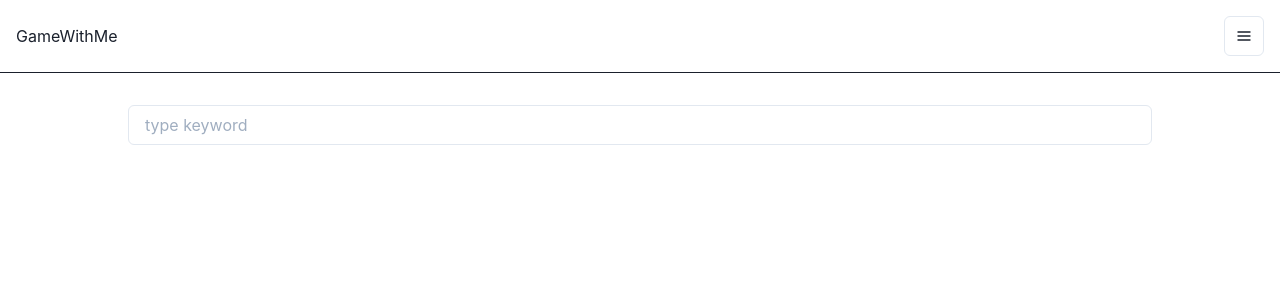
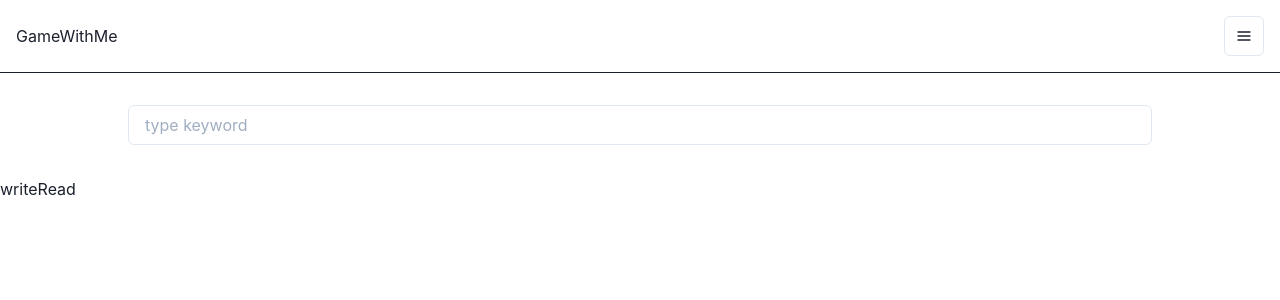
Before and after one commit to Ryunosuke-yo/Game-with-me, a Next.js app: page / in a window 1280 px wide. Shown: the top 300 px of the page. Built offline with nearby package versions, Linux system fonts and the light colour scheme.

Commit message:
read and write firbase test

```diff
--- /dev/null
+++ b/componets/firestore/read.js
@@ -0,0 +1,18 @@
+import { async } from "@firebase/util"
+import {doc, getDocs, getFirestore, collection} from "firebase/firestore"
+import {fireStore} from "../../firebase/initFirebase"
+
+const ReadData = ()=>{
+    const fetching = async ()=>{
+        const query = await getDocs(collection(getFirestore(), "myCollection"))
+        query.forEach(doc=>{
+            console.log(doc.data())
+        })
+
+    }
+    return (
+        <button onClick={fetching}>Read</button>
+    )
+}
+
+export default ReadData
--- /dev/null
+++ b/componets/firestore/write.js
@@ -0,0 +1,22 @@
+import { getFirestore, collection, setDoc, addDoc } from "firebase/firestore"
+
+
+const writeData = ()=>{
+
+    const www = async ()=>{
+        const sendDoc = await addDoc(collection(getFirestore(), "myCollection"),
+        {
+            name : "やっとつながった",
+            desc : "頼むつながってくれ"
+        }
+        )
+
+    }
+
+    return (
+        <button onClick={www}>write</button>
+    )
+
+}
+
+export default writeData
--- /dev/null
+++ b/firebase/initFirebase.js
@@ -0,0 +1,24 @@
+import {initializeApp} from "firebase/app"
+import {getFirestore} from "firebase/firestore"
+
+const clientCredentials = {
+    apiKey: process.env.NEXT_PUBLIC_FIREBASE_API_KEY,
+    authDomain: process.env.NEXT_PUBLIC_FIREBASE_AUTH_DOMAIN,
+    databaseURL: process.env.NEXT_PUBLIC_FIREBASE_DATABASE_URL,
+    projectId: process.env.NEXT_PUBLIC_FIREBASE_PROJECT_ID,
+    storageBucket: process.env.NEXT_PUBLIC_FIREBASE_STORAGE_BUCKET,
+    messagingSenderId: process.env.NEXT_PUBLIC_FIREBASE_MESSAGING_SENDER ,
+    appId: process.env.NEXT_PUBLIC_FIREBASE_APP_ID,
+}
+
+const initFirebase = ()=>{
+    if (typeof window !== undefined){
+        initializeApp(clientCredentials)
+        console.log("suc firebase")
+    }
+}
+
+
+
+
+export {initFirebase}
--- a/package.json
+++ b/package.json
@@ -12,10 +12,13 @@
     "@chakra-ui/react": "^1.7.4",
     "@emotion/react": "^11.7.1",
     "@emotion/styled": "^11.6.0",
+    "firebase": "^9.6.4",
     "framer-motion": "^5.6.0",
+    "mongoose": "^6.1.7",
     "next": "12.0.8",
     "react": "17.0.2",
-    "react-dom": "17.0.2"
+    "react-dom": "17.0.2",
+    "react-firebaseui": "^6.0.0"
   },
   "devDependencies": {
     "eslint": "8.7.0",
--- a/pages/api/hello.js
+++ /dev/null
@@ -1,5 +0,0 @@
-// Next.js API route support: https://nextjs.org/docs/api-routes/introduction
-
-export default function handler(req, res) {
-  res.status(200).json({ name: 'John Doe' })
-}
--- a/pages/index.js
+++ b/pages/index.js
@@ -3,10 +3,14 @@ import Image from 'next/image'
 import styles from '../styles/Home.module.css'
 import Header from '../componets/Header'
 import Inputforsearch from '../componets/InputForSearch'
+import { initFirebase } from '../firebase/initFirebase'
 
+import ReadData from "../componets/firestore/read"
+import WriteData from "../componets/firestore/write"
 
+initFirebase()
+export default function Home() {
 
-export default function Home() {
   return (
     <div>
       <Head>
@@ -18,6 +22,8 @@ export default function Home() {
       <main>
         <Header />
         <Inputforsearch />
+        <WriteData />
+        <ReadData />
       </main>
     </div>
   )
```
Also changed, not shown: 2 other files (tests, documents, lock files or other folders).
